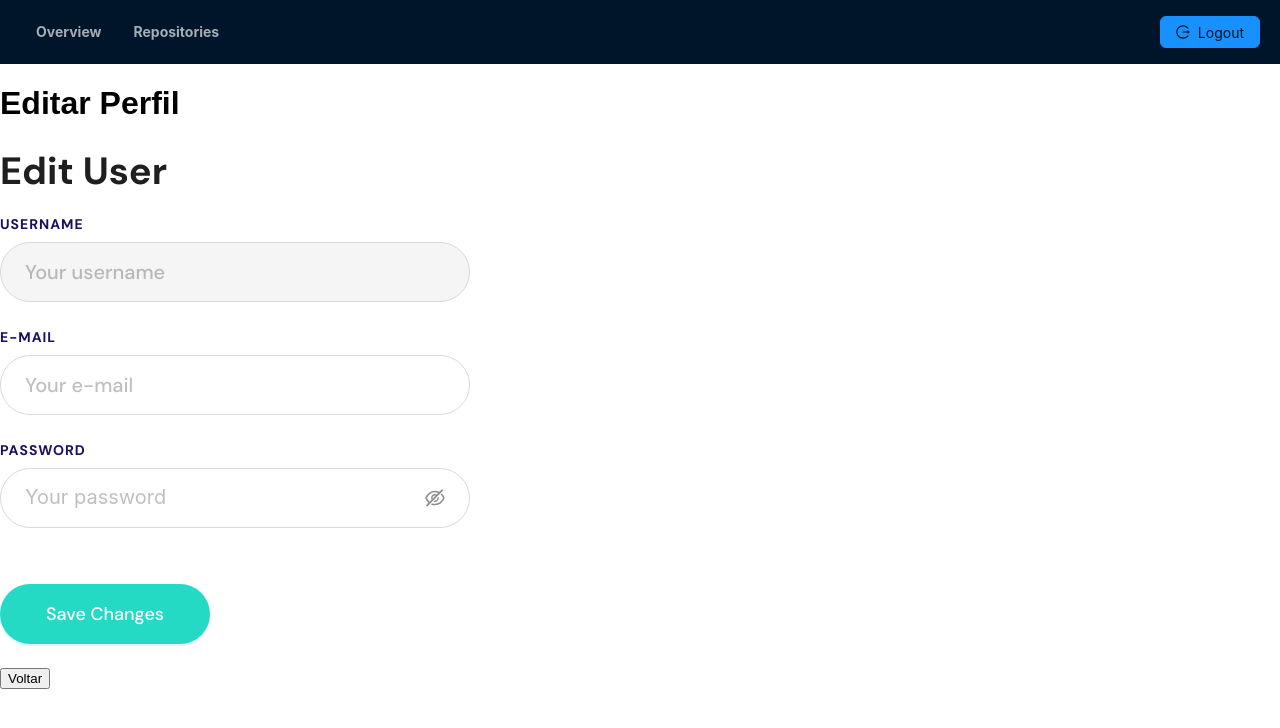
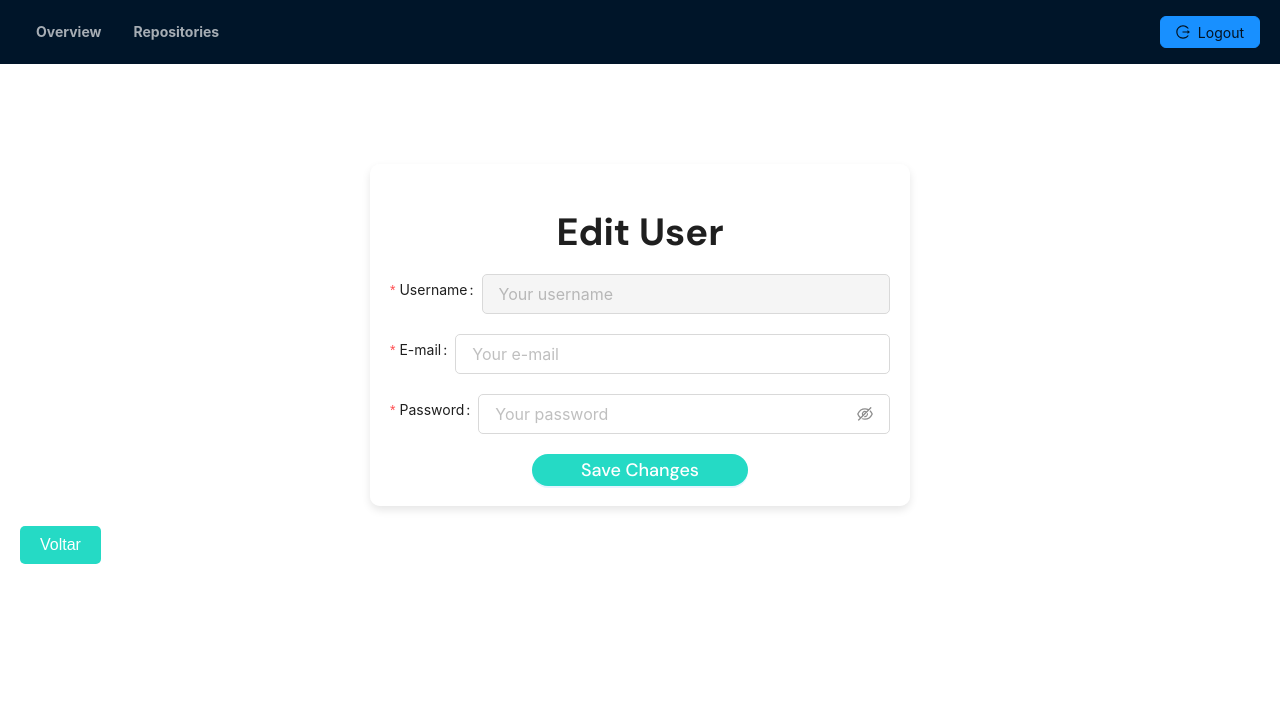
Before and after one commit to CauBitten/SaraVideo, a React (Vite) app in the folder frontend/: page /editar-usuario in a window 1280 px wide. Shown: the top 728 px of the page. Built offline with nearby package versions, Linux system fonts and the light colour scheme; no server answers.

Commit message:
Estilização de editar usuário: não idêntico, estrutura pronta

```diff
--- a/frontend/src/components/UserEditForm.jsx
+++ b/frontend/src/components/UserEditForm.jsx
@@ -2,7 +2,7 @@ import React, { useState, useEffect } from "react";
 import { Form, Input, Button, Typography } from "antd";
 import { useNavigate } from "react-router-dom";
 import api from "../api";
-import "../styles/Form.css";
+import "../styles/UserEdit.css"; // Importe o novo CSS
 
 const { Title } = Typography;
 
@@ -39,53 +39,50 @@ function UserEditForm() {
     };
 
     return (
-        <div>
-            <Title level={1} className="titulo-form">Edit User</Title>
+        <div className="user-edit-form-container">
+            <Title level={1} className="user-edit-form-title">Edit User</Title>
             <Form
                 form={form}
                 name="editUser"
                 initialValues={{ remember: true }}
                 onFinish={handleSubmit}
-                className="login-form"
             >
-                <label className="label">USERNAME</label>
                 <Form.Item
-                    className="form-input"
+                    label="Username"
+                    className="user-edit-form-item"
                     name="username"
                     rules={[{ required: true, message: "Username is required!" }]}
                 >
-                    <Input placeholder="Your username" className="input-form" disabled />
+                    <Input placeholder="Your username" className="user-edit-input" disabled />
                 </Form.Item>
 
-                <label className="label">E-MAIL</label>
                 <Form.Item
-                    className="form-input"
+                    label="E-mail"
+                    className="user-edit-form-item"
                     name="email"
                     rules={[{ required: true, message: "Please input your e-mail!" }]}
                 >
-                    <Input placeholder="Your e-mail" className="input-form" />
+                    <Input placeholder="Your e-mail" className="user-edit-input" />
                 </Form.Item>
 
-                <label className="label">PASSWORD</label>
                 <Form.Item
-                    className="form-input"
+                    label="Password"
+                    className="user-edit-form-item"
                     name="password"
                     rules={[{ required: true, message: "Please input your password!" }]}
                 >
-                    <Input.Password placeholder="Your password" className="input-form" />
+                    <Input.Password placeholder="Your password" className="user-edit-input" />
                 </Form.Item>
 
-                <div className="buttons">
-                    <Form.Item>
+                <div className="user-edit-button-container">
                     <Button
                         type="primary"
                         htmlType="submit"
                         loading={loading}
-                            className="button"
+                        className="user-edit-save-button"
                     >
                         Save Changes
                     </Button>
-                    </Form.Item>
                 </div>
             </Form>
         </div>
--- a/frontend/src/pages/UserEdit.jsx
+++ b/frontend/src/pages/UserEdit.jsx
@@ -2,20 +2,18 @@ import React from "react";
 import UserEditForm from "../components/UserEditForm";
 import { useNavigate } from "react-router-dom";
 import NavBar from "../components/NavBar";
-import "../styles/NavBar.css"
+import "../styles/NavBar.css";
+import "../styles/UserEdit.css"; // Importe o novo CSS
 
 function UserEdit() {
     const navigate = useNavigate();
 
     return (
         <div>
-            <div>
-                <NavBar />
-            </div>
-            <div>
-                <h1>Editar Perfil</h1>
+            <NavBar />
+            <div className="user-edit-container">
                 <UserEditForm />
-                <button onClick={() => navigate(-1)}>Voltar</button>
+                <button onClick={() => navigate(-1)} className="back-button">Voltar</button>
             </div>
         </div>
     );
--- a/frontend/src/styles/Form.css
+++ b/frontend/src/styles/Form.css
@@ -1,5 +1,4 @@
-/* Estilo para o contêiner principal */
-
+/* Fontes Personalizadas */
 @font-face {
   font-family: "DM Sans Bold";
   src: url(/fonts/DMSans_18pt-Bold.woff);
@@ -15,6 +14,20 @@
   src: url(/fonts/DMSans_18pt-Medium.woff);
 }
 
+/* Variáveis de CSS */
+:root {
+  --primary-color: #1e0e62;
+  --secondary-color: #25dac5;
+  --font-color: #a1a1b0;
+  --background-color: rgba(255, 255, 255, 0.8);
+  --shadow-color: rgba(0, 0, 0, 0.1);
+  --border-radius: 10px;
+  --font-family-bold: "DM Sans Bold", sans-serif;
+  --font-family-medium: "DM Sans Medium", sans-serif;
+  --font-family-regular: "DM Sans", sans-serif;
+}
+
+/* Reset */
 body,
 html {
   height: 100%;
@@ -22,11 +35,13 @@ html {
   font-family: Arial, sans-serif;
 }
 
+/* Contêiner Principal */
 .container {
   display: flex;
   height: 100%;
 }
 
+/* Layout das Colunas */
 .row {
   width: 100%;
   max-width: 100%;
@@ -47,6 +62,7 @@ html {
   flex: 5;
 }
 
+/* Imagem Responsiva */
 .image {
   max-width: 100%;
   max-height: 100vh;
@@ -54,18 +70,21 @@ html {
   height: 100%;
 }
 
+/* Estilo do Formulário */
 .form-container {
   max-width: 100%;
   width: 300px;
   padding: 20px;
-  background: rgba(255, 255, 255, 0.8);
-  border-radius: 10px;
-  box-shadow: 0 4px 8px rgba(0, 0, 0, 0.1);
+  background: var(--background-color);
+  border-radius: var(--border-radius);
+  box-shadow: 0 4px 8px var(--shadow-color);
 }
 
 .form-container h1 {
   text-align: center;
   margin-bottom: 20px;
+  font-family: var(--font-family-bold);
+  color: var(--primary-color);
 }
 
 .form-container .ant-form-item {
@@ -92,48 +111,56 @@ html {
   color: #1890ff;
 }
 
+/* Centralização do Formulário */
 .container-form {
   display: grid;
   justify-content: center;
   align-items: center;
 }
 
+/* Estilo das Labels */
 .label {
-  font-family: "DM Sans Bold", sans-serif;
-  color: #1e0e62;
+  font-family: var(--font-family-bold);
+  color: var(--primary-color);
   font-size: 0.875rem;
   letter-spacing: 1px;
+  margin-bottom: 0.5rem; /* Espaçamento abaixo da label */
+  display: block; /* Para garantir que a label esteja acima do input */
 }
 
+/* Estilo dos Inputs */
 .form-input {
   margin-top: 0.4375rem;
   width: 29.375rem;
 }
 
+/* Título */
 .title {
-  font-family: "DM Sans Bold", sans-serif;
+  font-family: var(--font-family-bold);
   position: absolute;
   top: 28px;
   left: 64px;
-  color: #1e0e62;
+  color: var(--primary-color);
   font-size: 1.5rem;
 }
 
 .titulo-form {
-  font-family: "DM Sans Bold", sans-serif;
-  color: #1e0e62;
+  font-family: var(--font-family-bold);
+  color: var(--primary-color);
   font-size: 2.625rem;
 }
 
+/* Estilo dos Inputs do Formulário */
 .input-form {
   border-radius: 50px;
   font-size: 20px;
   height: 60px;
-  font-family: "DM Sans Medium", sans-serif;
+  font-family: var(--font-family-medium);
   padding-left: 1.5rem;
   padding-right: 1.5rem;
 }
 
+/* Botões */
 .buttons {
   display: flex;
   justify-content: space-between;
@@ -141,18 +168,44 @@ html {
 }
 
 .link {
-  font-family: "DM Sans", sans-serif;
+  font-family: var(--font-family-regular);
   font-size: 1rem;
-  color: #a1a1b0;
+  color: var(--font-color);
   text-decoration: none;
 }
 
 .button {
-  font-family: "DM Sans Medium", sans-serif;
+  font-family: var(--font-family-medium);
   font-size: 1.125rem;
   padding: 1.0625rem 4.8125rem;
   border-radius: 50px;
-  background-color: #25dac5;
+  background-color: var(--secondary-color);
   width: 13.125rem;
   height: 3.75rem;
 }
+
+/* Media Queries para Responsividade */
+@media (max-width: 768px) {
+  .form-container {
+    width: 100%;
+    padding: 15px;
+  }
+
+  .form-input {
+    width: 100%;
+  }
+
+  .input-form {
+    height: 50px;
+    font-size: 18px;
+  }
+
+  .button {
+    width: 100%;
+    padding: 1rem;
+  }
+
+  .titulo-form {
+    font-size: 2rem;
+  }
+}
--- /dev/null
+++ b/frontend/src/styles/UserEdit.css
@@ -0,0 +1,78 @@
+/* Estilo do Contêiner do Formulário de Edição de Usuário */
+.user-edit-form-container {
+    max-width: 500px;
+    /* Ajuste a largura conforme necessário */
+    width: 100%;
+    padding: 20px;
+    background: var(--background-color);
+    border-radius: var(--border-radius);
+    box-shadow: 0 4px 8px var(--shadow-color);
+    margin: 0 auto;
+    /* Centraliza horizontalmente */
+}
+
+/* Estilo do Título da Página de Edição */
+.user-edit-form-title {
+    text-align: center;
+    margin-bottom: 20px;
+    font-family: var(--font-family-bold);
+    color: var(--primary-color);
+    font-size: 2rem;
+    /* Ajuste o tamanho do título conforme necessário */
+}
+
+/* Estilo dos Itens do Formulário */
+.user-edit-form-item {
+    margin-bottom: 20px;
+}
+
+/* Estilo dos Campos de Entrada */
+.user-edit-input {
+    border-radius: 5px;
+    font-size: 16px;
+    height: 40px;
+    padding-left: 1rem;
+    padding-right: 1rem;
+}
+
+/* Estilo dos Botões na Página de Edição */
+.user-edit-button-container {
+    display: flex;
+    justify-content: center;
+    margin-top: 20px;
+}
+
+.user-edit-save-button {
+    font-family: var(--font-family-medium);
+    font-size: 1.125rem;
+    padding: 0.75rem 3rem;
+    border-radius: 50px;
+    background-color: var(--secondary-color);
+    color: #fff;
+}
+
+/* Estilo do Contêiner do Formulário de Edição de Usuário */
+.user-edit-container {
+    margin-top: 80px;
+    /* Ajuste a margem superior conforme necessário */
+    padding: 20px;
+    /* Adicione padding se desejar um espaçamento adicional interno */
+}
+
+/* Estilo do Botão Voltar */
+.back-button {
+    margin-top: 20px;
+    /* Espaçamento acima do botão */
+    padding: 10px 20px;
+    font-size: 16px;
+    border: none;
+    border-radius: 5px;
+    background-color: var(--secondary-color);
+    color: white;
+    cursor: pointer;
+}
+
+.back-button:hover {
+    background-color: #1e0e62;
+    /* Cor de fundo ao passar o mouse */
+}
```
Lines whose indentation alone changed are shown as unchanged.
